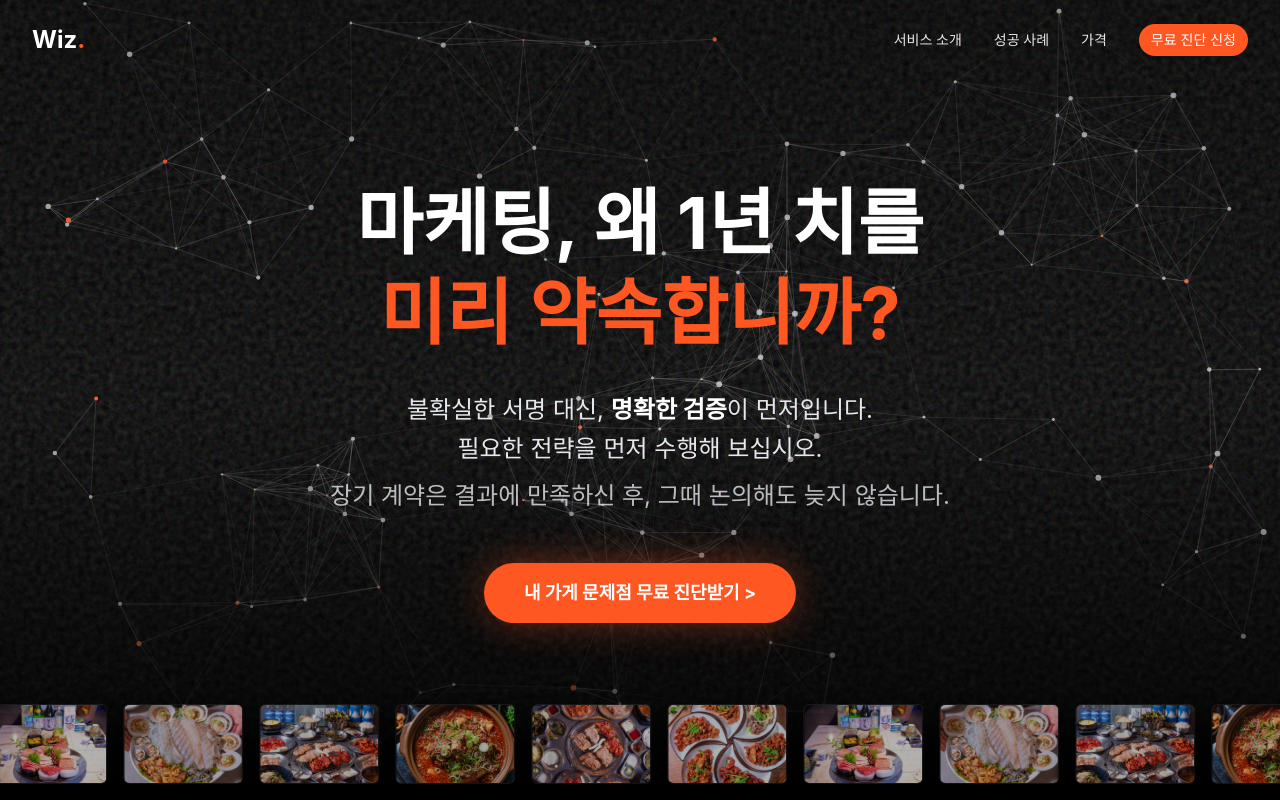
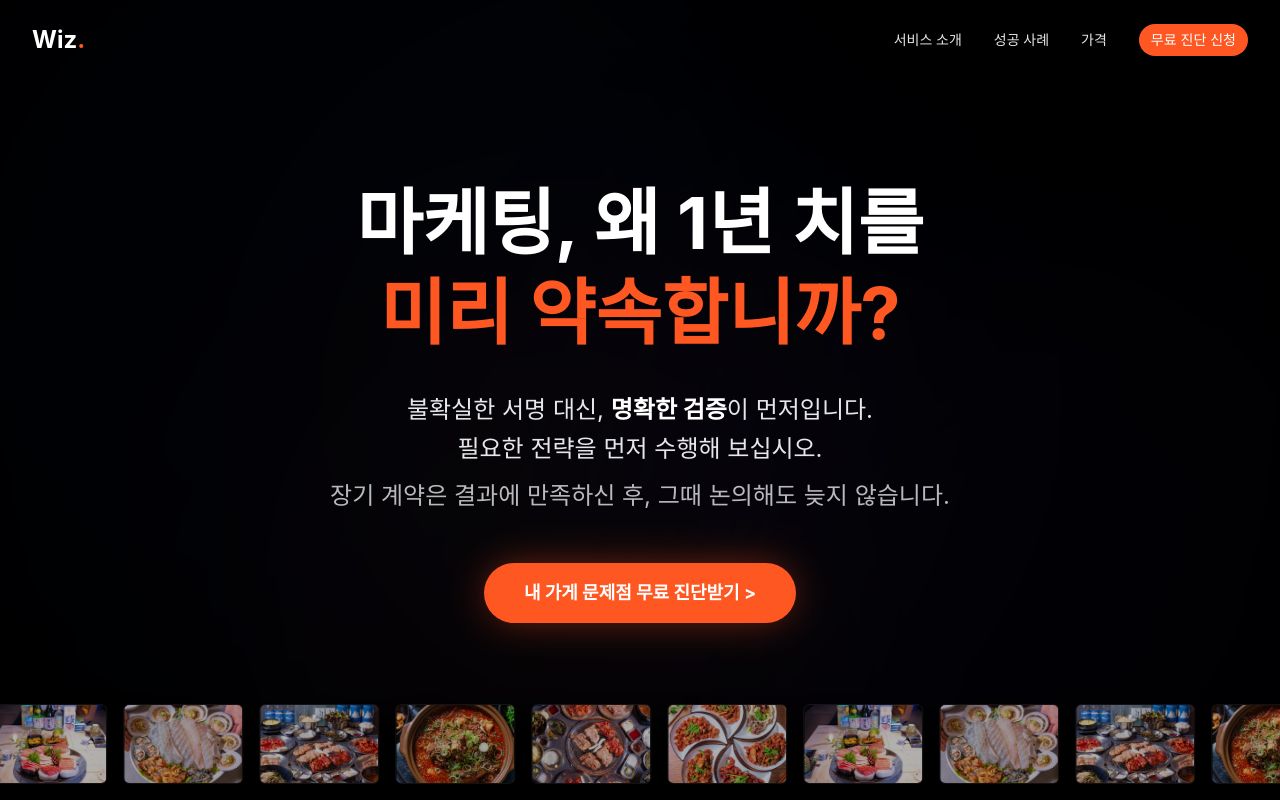
Before and after one commit to asaaaa12313/baemin3, a Next.js app: page / in a window 1280 px wide. Shown: the top 800 px of the page. Built offline with nearby package versions, Linux system fonts and the light colour scheme; a web font is replaced by a local one.

Commit message:
feat: switch to apple-style minimalist background

```diff
--- a/src/components/sections/Hero.tsx
+++ b/src/components/sections/Hero.tsx
@@ -2,14 +2,14 @@ import { Button } from '@/components/ui/Button';
 import { motion } from 'framer-motion';
 import { TextReveal } from '@/components/ui/motion/TextReveal';
 import { ParallaxBackground } from '@/components/ui/motion/ParallaxBackground';
-import { AbyssalNetworkBackground } from '@/components/ui/AbyssalNetworkBackground';
+import { AppleStyleBackground } from '@/components/ui/AppleStyleBackground';
 import { Magnetic } from '@/components/ui/motion/Magnetic';
 
 export function Hero() {
     return (
         <section className="relative h-screen min-h-[800px] w-full overflow-hidden bg-black">
-            {/* Background with Abyssal Network */}
-            <AbyssalNetworkBackground />
+            {/* Background: Apple-style Minimalist Mesh */}
+            <AppleStyleBackground />
 
 
             <div className="relative z-10 flex h-full flex-col items-center justify-center px-4 text-center">
--- /dev/null
+++ b/src/components/ui/AppleStyleBackground.tsx
@@ -0,0 +1,65 @@
+"use client";
+
+import { motion } from "framer-motion";
+
+export function AppleStyleBackground() {
+    return (
+        <div className="absolute inset-0 z-0 overflow-hidden bg-black">
+            {/* Ambient Gradient Blobs */}
+            <div className="absolute inset-0 opacity-40">
+                {/* Blob 1: Deep Blue - Top Left */}
+                <motion.div
+                    className="absolute -top-[20%] -left-[10%] w-[70vw] h-[70vw] bg-blue-900/30 rounded-full blur-[120px]"
+                    animate={{
+                        x: [0, 50, 0],
+                        y: [0, 30, 0],
+                        scale: [1, 1.1, 1],
+                    }}
+                    transition={{
+                        duration: 20,
+                        repeat: Infinity,
+                        ease: "easeInOut",
+                    }}
+                />
+
+                {/* Blob 2: Brand Orange Accent - Center/Bottom (Subtle) */}
+                <motion.div
+                    className="absolute top-[30%] left-[20%] w-[50vw] h-[50vw] bg-[#FF5722]/10 rounded-full blur-[100px]"
+                    animate={{
+                        x: [0, -30, 0],
+                        y: [0, 50, 0],
+                        scale: [1, 1.2, 1],
+                    }}
+                    transition={{
+                        duration: 25,
+                        repeat: Infinity,
+                        ease: "easeInOut",
+                        delay: 2,
+                    }}
+                />
+
+                {/* Blob 3: Deep Purple - Bottom Right */}
+                <motion.div
+                    className="absolute -bottom-[20%] -right-[10%] w-[60vw] h-[60vw] bg-indigo-900/30 rounded-full blur-[120px]"
+                    animate={{
+                        x: [0, -50, 0],
+                        y: [0, -30, 0],
+                        scale: [1, 1.1, 1],
+                    }}
+                    transition={{
+                        duration: 22,
+                        repeat: Infinity,
+                        ease: "easeInOut",
+                        delay: 5,
+                    }}
+                />
+            </div>
+
+            {/* Glassmorphism Overlay (Subtle) */}
+            <div className="absolute inset-0 bg-black/40 backdrop-blur-[1px]"></div>
+
+            {/* Vignette for focus */}
+            <div className="absolute inset-0 bg-[radial-gradient(circle_at_center,transparent_0%,rgba(0,0,0,0.6)_100%)]"></div>
+        </div>
+    );
+}
```
